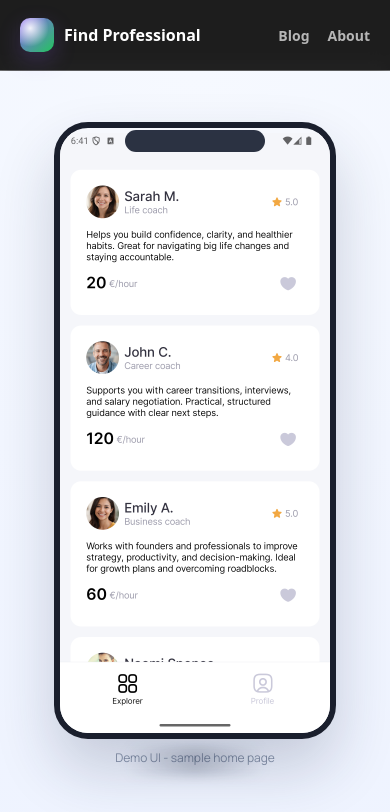
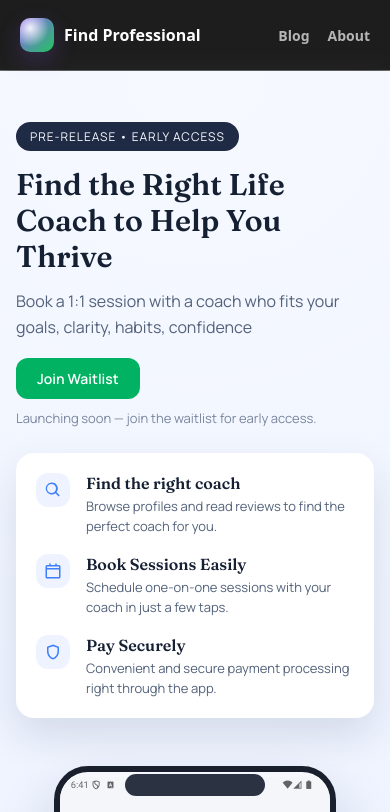
Before and after one commit to hulkdx/sabajafarzadeh.com, a React app: page /findprofessional in a window 390 px wide. Shown: the top 812 px of the page. Built offline with nearby package versions, Linux system fonts and the light colour scheme.

Commit message:
Design update

```diff
--- a/src/components/pages/findprofessional/FindProfessionalPage.css
+++ b/src/components/pages/findprofessional/FindProfessionalPage.css
@@ -287,9 +287,6 @@
     max-width: none;
   }
 
-  .fp-hero-visual {
-    order: -1;
-  }
 }
 
 @media (max-width: 720px) {
@@ -321,9 +318,6 @@
     grid-template-columns: 1fr;
   }
 
-    .fp-hero-visual {
-      order: -1;
-    }
 }
 
 .fp-phone-notch {
```
